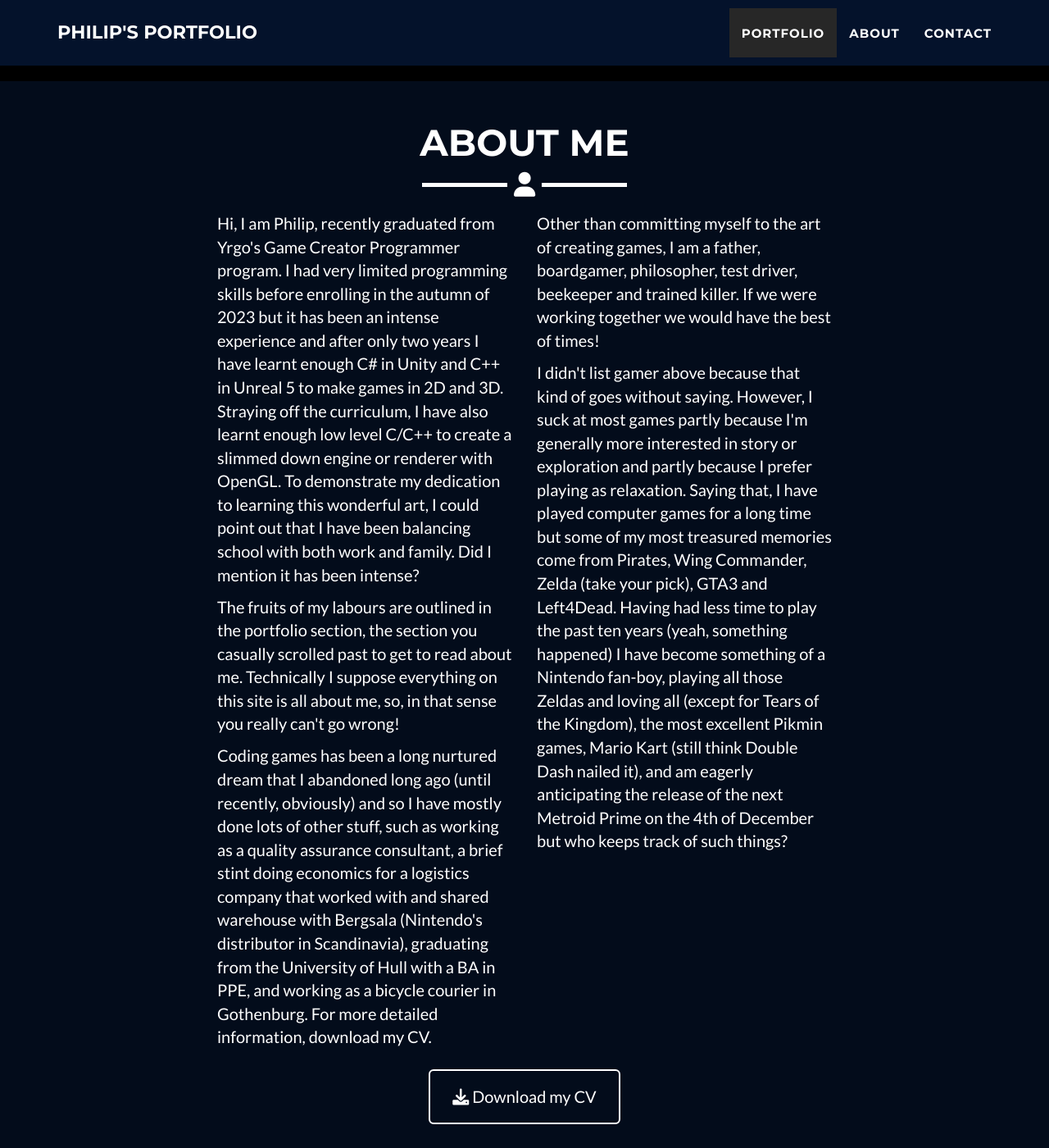
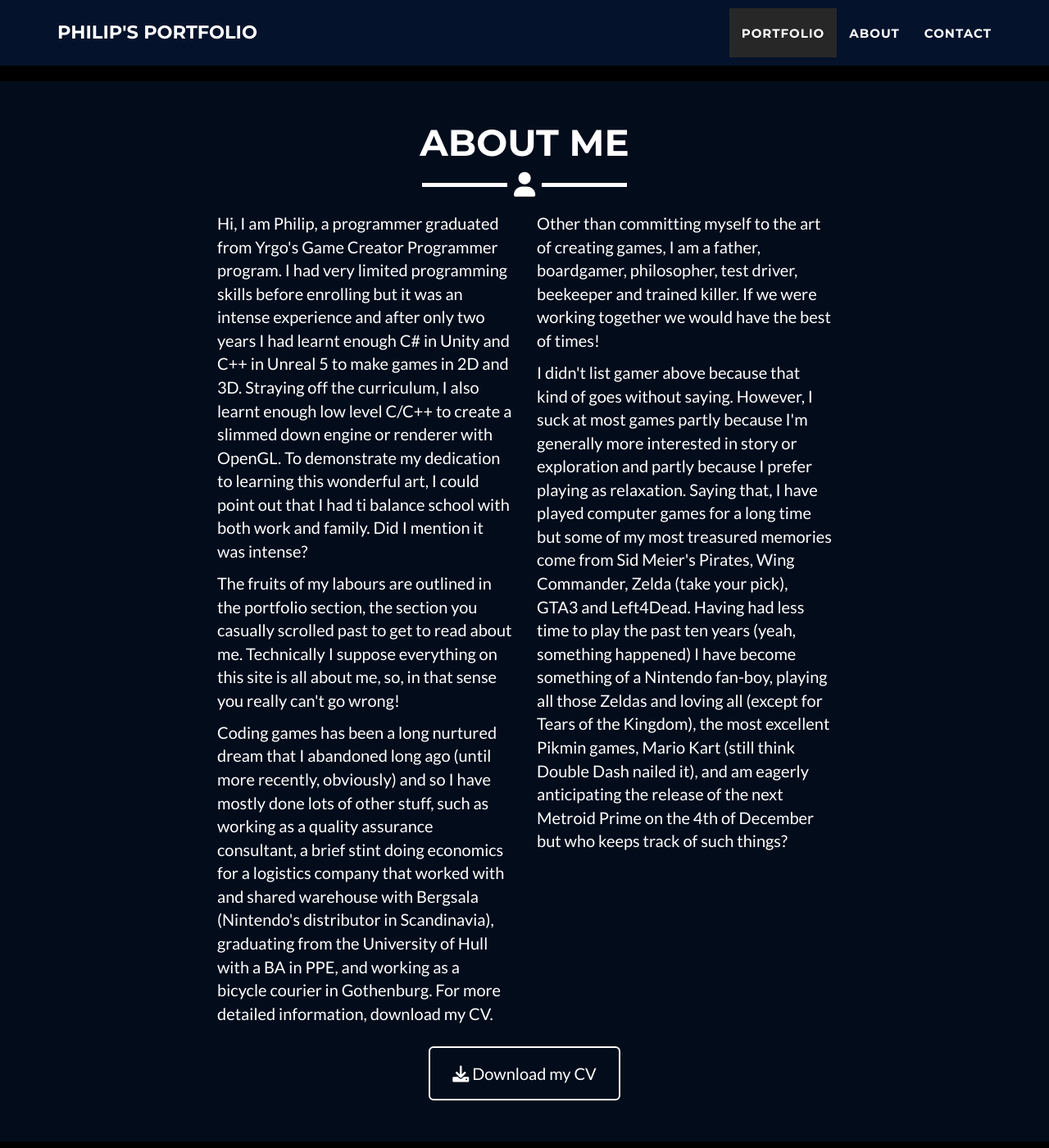
Before and after one commit to B0realian/B0realian.github.io, a Jekyll site: the page built from _posts/2025-09-15-EON-gen.markdown, in a window 1280 px wide and 1400 px high, scrolled down 2036 px. Shown: the whole window at 82% size. Built offline with Jekyll 4.4.1, drawn with Linux system fonts in a browser that asks for light colours.

Commit message:
Some editing

```diff
--- a/_includes/about.html
+++ b/_includes/about.html
@@ -9,17 +9,17 @@
     </div>
     <div class="row">
       <div class="col-lg-4 col-lg-offset-2">
-        <p>Hi, I am Philip, recently graduated from Yrgo's Game Creator Programmer program. I had very limited programming skills before enrolling in the autumn of 2023 but it has been an intense experience and after only two years I have learnt enough C# in Unity and C++ in Unreal 5 to make games in 2D and 3D. Straying off the curriculum, I have also learnt enough low level C/C++ to create a slimmed down engine or renderer with OpenGL. To demonstrate my dedication to learning this wonderful art, I could point out that I have been balancing school with both work and family. Did I mention it has been intense?
+        <p>Hi, I am Philip, a programmer graduated from Yrgo's Game Creator Programmer program. I had very limited programming skills before enrolling but it was an intense experience and after only two years I had learnt enough C# in Unity and C++ in Unreal 5 to make games in 2D and 3D. Straying off the curriculum, I also learnt enough low level C/C++ to create a slimmed down engine or renderer with OpenGL. To demonstrate my dedication to learning this wonderful art, I could point out that I had ti balance school with both work and family. Did I mention it was intense?
         </p>
         <p> The fruits of my labours are outlined in the portfolio section, the section you casually scrolled past to get to read about me. Technically I suppose everything on this site is all about me, so, in that sense you really can't go wrong!
         </p>
-        <p>Coding games has been a long nurtured dream that I abandoned long ago (until recently, obviously) and so I have mostly done lots of other stuff, such as working as a quality assurance consultant, a brief stint doing economics for a logistics company that worked with and shared warehouse with Bergsala (Nintendo's distributor in Scandinavia), graduating from the University of Hull with a BA in PPE, and working as a bicycle courier in Gothenburg. For more detailed information, download my CV.
+        <p>Coding games has been a long nurtured dream that I abandoned long ago (until more recently, obviously) and so I have mostly done lots of other stuff, such as working as a quality assurance consultant, a brief stint doing economics for a logistics company that worked with and shared warehouse with Bergsala (Nintendo's distributor in Scandinavia), graduating from the University of Hull with a BA in PPE, and working as a bicycle courier in Gothenburg. For more detailed information, download my CV.
         </p>
       </div>
       <div class="col-lg-4">
         <p>Other than committing myself to the art of creating games, I am a father, boardgamer, philosopher, test driver, beekeeper and trained killer. If we were working together we would have the best of times!
         </p>
-        <p>I didn't list gamer above because that kind of goes without saying. However, I suck at most games partly because I'm generally more interested in story or exploration and partly because I prefer playing as relaxation. Saying that, I have played computer games for a long time but some of my most treasured memories come from Pirates, Wing Commander, Zelda (take your pick), GTA3 and Left4Dead. Having had less time to play the past ten years (yeah, something happened) I have become something of a Nintendo fan-boy, playing all those Zeldas and loving all (except for Tears of the Kingdom), the most excellent Pikmin games, Mario Kart (still think Double Dash nailed it), and am eagerly anticipating the release of the next Metroid Prime on the 4th of December but who keeps track of such things?
+        <p>I didn't list gamer above because that kind of goes without saying. However, I suck at most games partly because I'm generally more interested in story or exploration and partly because I prefer playing as relaxation. Saying that, I have played computer games for a long time but some of my most treasured memories come from Sid Meier's Pirates, Wing Commander, Zelda (take your pick), GTA3 and Left4Dead. Having had less time to play the past ten years (yeah, something happened) I have become something of a Nintendo fan-boy, playing all those Zeldas and loving all (except for Tears of the Kingdom), the most excellent Pikmin games, Mario Kart (still think Double Dash nailed it), and am eagerly anticipating the release of the next Metroid Prime on the 4th of December but who keeps track of such things?
         </p>
       </div>
       <div class="col-lg-8 col-lg-offset-2 text-center">
--- a/_posts/2025-03-31-Mesh-to-Image.markdown
+++ b/_posts/2025-03-31-Mesh-to-Image.markdown
@@ -5,11 +5,11 @@ date: 2025-03-31
 img: m2i.png
 alt: m2i_altsm.png
 project-date: March 2025
-client: Nornware
+client: nornware
 category: Tooling
 description: Creating terrain out of hi-res meshes
 ---
-So, it was time to make the specified terrain creator. I repurposed some of the code from the previous attempt and decided to use the very excellent STB lib by Sean Barrett because there was no way I was going to spend all the time to write my own loaders for .png or .jpg and I really couldn't expect the user to convert all textures to .tga. I did, however, write my own loaders for .obj, .fbx (admittedly using the fbx sdk) and .gltf meshes. To parse the json "header" of .gltf I included the also excellent json.hpp by Niels Lohmann. Why? Partly because I knew I could and it would be a good learning experience and partly because I wanted the added portability: smaller file size and fewer dependencies. This was also something that low level wizard Johno of Nornware (where I was doing my internship) respected and encouraged.
+So, it was time to make the specified terrain creator. I repurposed some of the code from the previous attempt and decided to use the very excellent STB lib by Sean Barrett because there was no way I was going to spend all the time to write my own loaders for .png or .jpg and I really couldn't expect the user to convert all textures to .tga. I did, however, write my own loaders for .obj, .fbx (admittedly using the fbx sdk) and .gltf meshes. To parse the json "header" of .gltf I included the also excellent json.hpp by Niels Lohmann. Why? Partly because I knew I could and it would be a good learning experience and partly because I wanted the added portability: smaller file size and fewer dependencies. This was also something that low level wizard Johno of nornware respected and encouraged.
 
 Creating an array of vertices from mesh data is typically straight forward. However, I *did* groan when I realised that the gltf-format supported data embedded as a base64 encoded string. Incidentally, this is why you should only use .gltfs with embedded data if running webGL (or another web graphics API): load time and performance takes a definite hit from decoding the data. However daunting I initially found the prospect of writing a decoder, I was surprised when my first attempt just worked. Partly, this stemmed from not having copied someone else's decoder: I had to look up what base64 entailed which detailed some of the necessary steps (such as what characters are included and in what order) but otherwise I just wrote what I figured should be how it works.
 
```
Also changed, not shown: 1 other file.
